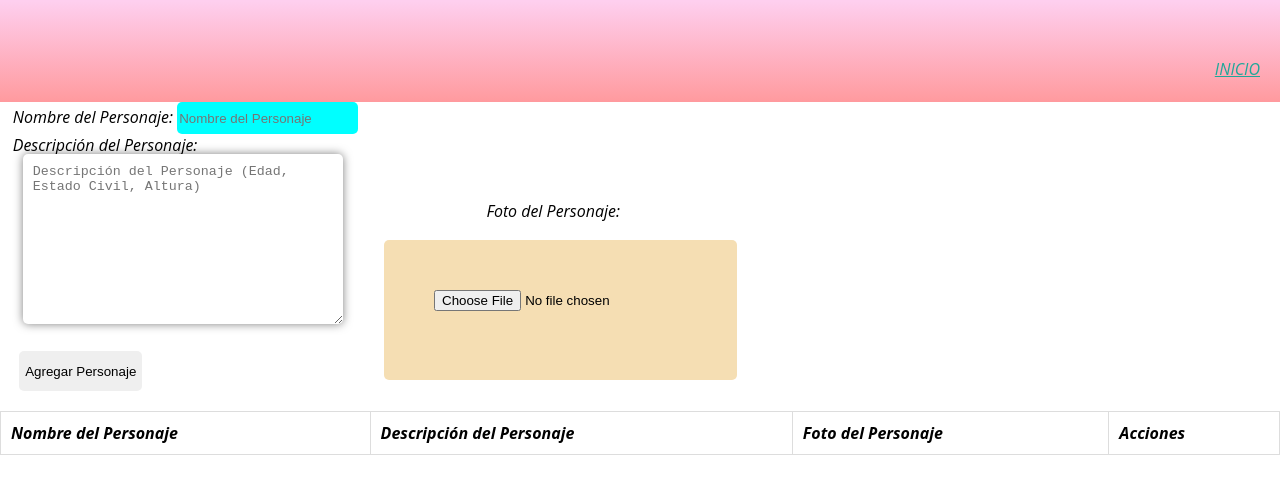
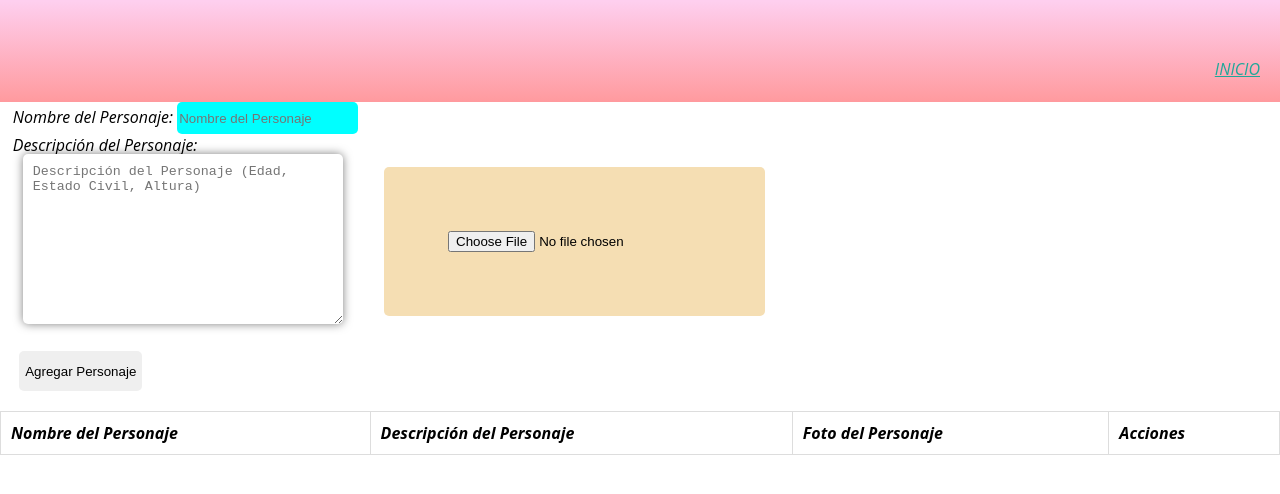
Before and after one commit to Jack-Danie/sarysweb, a plain HTML site: page personajes.html in a window 1280 px wide. Drawn offline with Linux system fonts and the light colour scheme.

Commit message:
Update style2.css

```diff
--- a/style2.css
+++ b/style2.css
@@ -8,12 +8,12 @@ body{
     margin-left: 5%;
     margin-top: 3%;
 }
-.inicio{
+nav{
     text-transform: uppercase;
     padding: 4%;
     background: linear-gradient(to top, #ff9a9e 0%, #fecfef 99%, #fecfef 100%);
 }
-.inicio a{
+nav a{
     color:#1fa799;
     position: absolute;
     right: 20px;
@@ -83,15 +83,16 @@ button{
 }
 .if{
     position: absolute;
-    left: 30%;
-    top: 30%;
-    height: 5%;
-    padding: 50px;
+    margin-left: 30%;
+    margin-top: -12.7%;
+    height: auto;
+    width: auto;
+    padding: 5%;
     background: wheat;
     border-radius: 5px;
 }
 .fp{
     position: absolute;
     left: 38%;
-    top: 25%;
+    top: 21%;
 }
```
